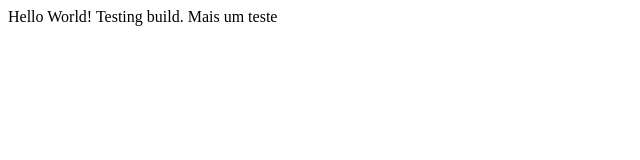
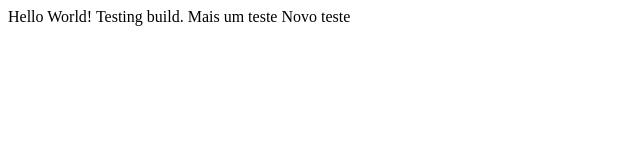
Before and after one commit to eduardoSlv/hello-world, a plain HTML site: page index.html in a window 1280 px wide. Shown: the full height of the page, 0-640 px from the left. Drawn offline with Linux system fonts and the light colour scheme.

Commit message:
novo teste

```diff
--- a/index.html
+++ b/index.html
@@ -3,5 +3,6 @@
   Hello World!
   Testing build.
   Mais um teste
+  Novo teste
 </body>
 </html>
```
